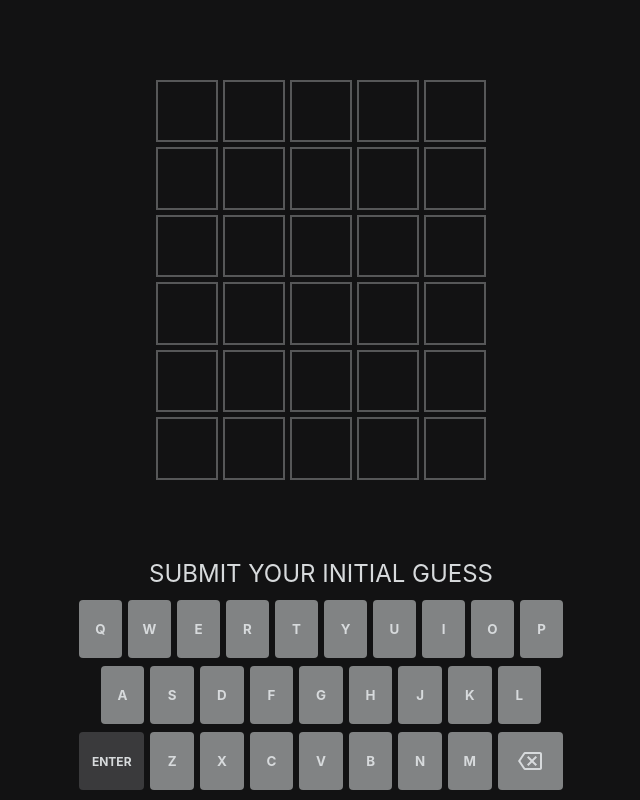
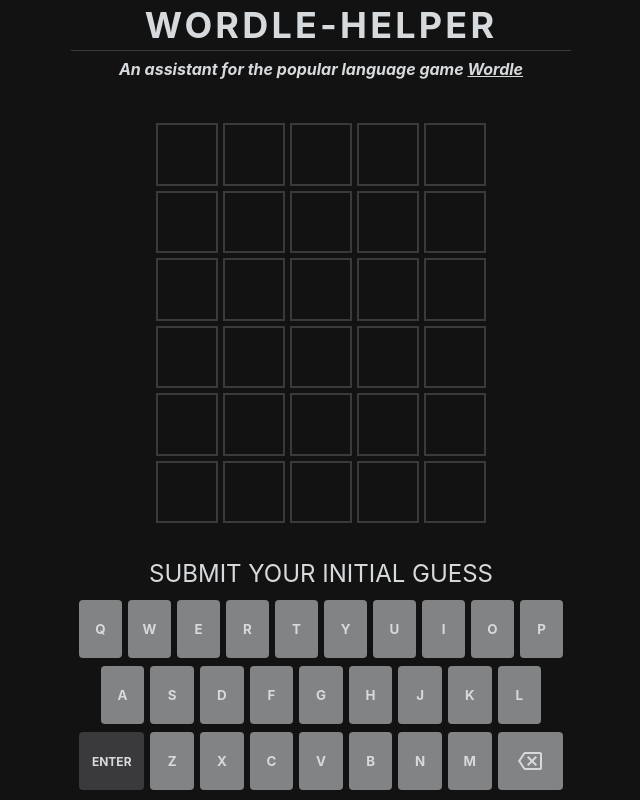
Before and after one commit to liamcal/wordle-helper, a React (Create React App) app: page / in a window 1280 px wide. Shown: the whole page, without its empty margins (319-959 px from the left). Built offline with nearby package versions, Linux system fonts and the light colour scheme.

Commit message:
Add header

```diff
--- a/src/components/GameBoard.tsx
+++ b/src/components/GameBoard.tsx
@@ -6,10 +6,11 @@
 } from "react";
 import { GameRow } from "./GameRow";
 import { GameTileState } from "./GameTile";
+import { useWordleSolver } from "./useWordleSolver";
+import { GameKeyboard } from "./GameKeyboard";
+import { WordleHeader } from "./WordleHeader";
 
 import "./gameboard.scss";
-import { useWordleSolver } from "./useWordleSolver";
-import { GameKeyboard } from "./GameKeyboard";
 
 interface GameBoardProps {
   rowCount: number;
@@ -21,8 +22,10 @@
   const [letters, setLetters] = useState("");
   const [currentRow, setCurrentRow] = useState(0);
   const [isFinished, setIsFinished] = useState(false);
-  const [selectedCandidate, setSelectedCandidate] = useState(candidatePlaceholder);
-  const { wordCandidates, updateWordCandidates, guessHistory } = useWordleSolver(5);
+  const [selectedCandidate, setSelectedCandidate] =
+    useState(candidatePlaceholder);
+  const { wordCandidates, updateWordCandidates, guessHistory } =
+    useWordleSolver(5);
 
   const [gameTileStates, setGameTileStates] = useState<GameTileState[][]>(
     [...Array(rowCount).keys()].map(() =>
@@ -141,6 +144,7 @@
 
   return (
     <div className="c-game">
+      <WordleHeader />
       <div className="c-game-board-container">
         <div
           className="c-game-board"
@@ -171,7 +175,9 @@
               value={selectedCandidate}
               onChange={onCandidateSelected}
             >
-              <option value={candidatePlaceholder} disabled>{candidatePlaceholder}</option>
+              <option value={candidatePlaceholder} disabled>
+                {candidatePlaceholder}
+              </option>
               {wordCandidates.map((candidate: string) => (
                 <option key={candidate} value={candidate}>
                   {candidate}
--- /dev/null
+++ b/src/components/WordleHeader.tsx
@@ -0,0 +1,21 @@
+import React from "react";
+
+import "./wordleheader.scss";
+
+const WordleHeader = () => {
+  return (
+    <>
+      <header className="c-wordle-header">
+        <div className="c-wordle-header__menu"></div>
+        <div className="c-wordle-header__title">WORDLE-HELPER</div>
+        <div className="c-wordle-header__menu"></div>
+      </header>
+      <h2 className="c-wordle-subheading">
+        An assistant for the popular language game{" "}
+        <a href="https://www.powerlanguage.co.uk/wordle/">Wordle</a>
+      </h2>
+    </>
+  );
+};
+
+export { WordleHeader };
--- a/src/components/gameboard.scss
+++ b/src/components/gameboard.scss
@@ -78,7 +78,7 @@
 
 .c-game-tile--unknown {
   background-color: #121213;
-  border: 2px solid #565758;
+  border: 2px solid #3a3a3c;
   color: #d7dadc;
 }
 
--- /dev/null
+++ b/src/components/wordleheader.scss
@@ -0,0 +1,34 @@
+.c-wordle-header {
+  display: flex;
+  justify-content: space-between;
+  align-items: center;
+  height: 50px;
+  color: #d7dadc;
+  border-bottom: 1px solid #3a3a3c;
+}
+
+.c-wordle-header__title {
+  font-weight: 700;
+  font-size: 36px;
+  letter-spacing: 0.2rem;
+  text-transform: uppercase;
+  text-align: center;
+  position: absolute;
+  left: 0;
+  right: 0;
+  pointer-events: none;
+}
+
+.c-wordle-subheading {
+  color: #d7dadc;
+  font-size: medium;
+  font-style: italic;
+  margin-block-start: 8px;
+  margin-block-end: 8px;
+}
+
+.c-wordle-subheading a {
+  color: #d7dadc;
+  font-size: medium;
+  font-style: italic;
+}
```
